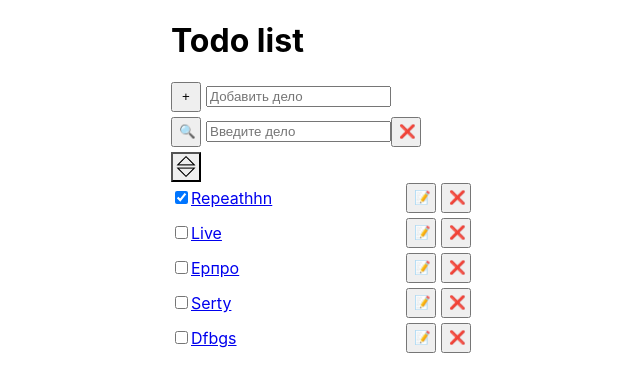
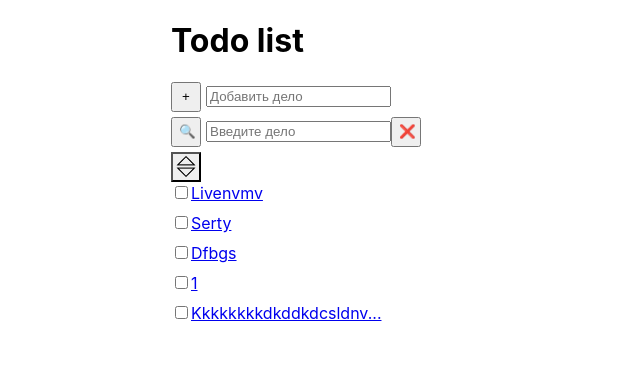
Before and after one commit to dsilichev/module2_5_1, a React (Create React App) app: page / in a window 1280 px wide. Shown: the top 392 px of the page, without its empty margins (319-959 px from the left). Built offline with nearby package versions, Linux system fonts and the light colour scheme; data requests are answered from the project's data file.

Commit message:
add delete shorten

```diff
--- a/src/App.js
+++ b/src/App.js
@@ -1,8 +1,9 @@
 import { useState, useEffect } from 'react';
-import { Routes, Route, NavLink, Outlet, useParams, useMatch, useNavigate } from 'react-router-dom';
+import { Routes, Route, useParams, useNavigate, Navigate } from 'react-router-dom';
 import styles from './app.module.css';
 import { TodoList } from './components/TodoList';
 import { TodoAdd } from './components/TodoAddItem';
+import { TaskPage } from './components/TaskPage';
 import {
   useRequestAdd,
   useRequestUpdate,
@@ -55,23 +56,6 @@ function App() {
     )
   }
 
-  const TaskPage = () => {
-    const params = useParams();
-    return (
-      <div>
-        {params.id}
-      </div>
-    )
-  }
-
-  const NotFound = () => {
-    const navigate = useNavigate();
-    useEffect(() => {
-      navigate('/404', { replace: true });
-    }, [navigate])
-
-  }
-
   const Page404 = () => <div>
     <h1>404</h1>
     <div>Такая страница не сущетсвует</div>
@@ -82,8 +66,10 @@ function App() {
 
       <Routes>
         <Route path='/' element={<MainPage />} />
-        <Route path='/task/:id' element={<TaskPage />} />
-        <Route path='*' element={<NotFound />} />
+        <Route path='/task/:id' element={<TaskPage
+          handleDeleteTodo={handleDeleteTodo}
+          handleUpdateTodo={handleUpdateTodo} />} />
+        <Route path='*' element={<Navigate to='/404' />} />
         <Route path='/404' element={<Page404 />} />
       </Routes>
     </div>
--- a/src/app.module.css
+++ b/src/app.module.css
@@ -14,7 +14,7 @@
   flex-direction: column;
   align-items:flex-start;
   list-style: none;
-  gap: 5px;
+  gap: 10px;
 }
 
 .list li {
--- /dev/null
+++ b/src/components/TaskPage.jsx
@@ -0,0 +1,91 @@
+import { useEffect, useState } from "react";
+import { useNavigate, useParams } from "react-router-dom"
+import styles from '../app.module.css';
+
+export const TaskPage = ({ handleUpdateTodo, handleDeleteTodo }) => {
+  const params = useParams();
+  const [todo, setTodo] = useState([]);
+  const [isUpdating, setIsUpdating] = useState(false);
+  const navigate = useNavigate();
+
+  useEffect(() => {
+    fetch(`http://localhost:3005/todos/${params.id}`)
+      .then((response) => {
+        if (!response.ok) {
+          navigate('/404');
+        } else {
+          return response.json()
+        }
+      })
+      .then((json) => setTodo({ ...json }));
+  }, [params.id, navigate])
+
+  const handleGoBack = () => {
+    navigate(-1);
+  }
+
+  const handleUpdate = (id, text) => {
+    handleUpdateTodo(id, { text: text });
+    setIsUpdating(false);
+  }
+
+  const handleDelete = (id) => {
+    handleDeleteTodo(id);
+    navigate('/');
+  }
+
+  const handleChangeTodo = (value) => {
+    setTodo({ ...todo, text: value })
+  }
+
+  return (
+    <div>
+      <button onClick={handleGoBack}>Back</button>
+      {isUpdating ?
+        <div>
+          <div>
+            <button
+              className={styles.btn}
+              onClick={() => handleUpdate(todo.id, todo.text)}
+            >
+              ✔️
+            </button>
+            <button
+              className={styles.btn}
+              onClick={() => setIsUpdating(false)}
+            >
+              ❌
+            </button>
+          </div>
+          <input
+            value={todo.text}
+            onChange={({ target }) => handleChangeTodo(target.value)}
+            onKeyDown={(e) => {
+              if (e.key === 'Enter') {
+                handleUpdate(todo.id, todo.text)
+              }
+            }}></input>
+        </div> :
+        <div>
+          <div>
+            <button
+              className={styles.btn}
+              onClick={() => setIsUpdating(true)}
+              disabled={isUpdating}
+            >
+              📝
+            </button>
+            <button
+              className={styles.btn}
+              onClick={() => handleDelete(todo.id)}
+            >
+              ❌
+            </button>
+          </div>
+          <label>{todo.text}</label>
+        </div>}
+
+
+    </div>
+  )
+}
--- a/src/components/TodoList.jsx
+++ b/src/components/TodoList.jsx
@@ -2,6 +2,8 @@ import { useState } from 'react';
 import { Link } from 'react-router-dom';
 import styles from '../app.module.css';
 import _ from 'lodash';
+
+const MAXLENGTH = 20;
 
 export const TodoList = ({
   isLoading,
@@ -16,6 +18,14 @@ export const TodoList = ({
   const [updatingId, setUpdatingId] = useState('');
   const [sortBy, setSortBy] = useState({ path: 'text', order: 'asc' });
   const [inputSearchValue, setInputSearchValue] = useState('');
+
+  const getShortTaskName = (taskName) => {
+    if (taskName.length > MAXLENGTH) {
+      return taskName.slice(0, MAXLENGTH) + '...';
+    } else {
+      return taskName;
+    }
+  }
 
   function debounce(func, delay) {
     let timeoutId;
@@ -141,13 +151,14 @@ export const TodoList = ({
                       handleCheckboxChange(index, todo.id, target.checked, todo.text)
                     }
                   ></input>
-                  <Link to={`task/${todo.id}`}><label htmlFor={todo.id}>{todo.text}</label></Link>
+                  <Link to={`task/${todo.id}`}><label htmlFor={todo.id}>{getShortTaskName(todo.text)}</label></Link>
 
                 </div>
               )}
 
               <div>
                 <button
+                  style={{ display: 'none' }}
                   className={styles.btn}
                   onClick={() => handleUpdateField(todo.id, todo.text)}
                   disabled={isUpdating}
@@ -155,6 +166,7 @@ export const TodoList = ({
                   📝
                 </button>
                 <button
+                  style={{ display: 'none' }}
                   className={styles.btn}
                   onClick={() => handleDeleteTodo(todo.id)}
                   disabled={isDeleting}
--- a/src/db.json
+++ b/src/db.json
@@ -1,19 +1,9 @@
 {
   "todos": [
     {
-      "id": "4",
-      "text": "Repeathhn",
-      "completed": true
-    },
-    {
-      "text": "Live",
+      "text": "Livenvmv",
       "completed": false,
       "id": "JdSBQ9C"
-    },
-    {
-      "text": "Ерпро",
-      "completed": false,
-      "id": "Z70S3Xu"
     },
     {
       "text": "Serty",
@@ -24,6 +14,16 @@
       "text": "Dfbgs",
       "completed": false,
       "id": "6yD0x-S"
+    },
+    {
+      "text": "1",
+      "completed": false,
+      "id": "tAcw6G_"
+    },
+    {
+      "text": "Kkkkkkkkdkddkdcsldnvlsnvlskdlskdvlskdvlskdvlksdvksmdvkmsdkmvskdvmlskdmvlskdmvlskdmvksdmvlskdmvlksdmvlksmdlvksmdlvkmsdvkmsdkvmsk",
+      "completed": false,
+      "id": "azW6rv9"
     }
   ]
 }
```
